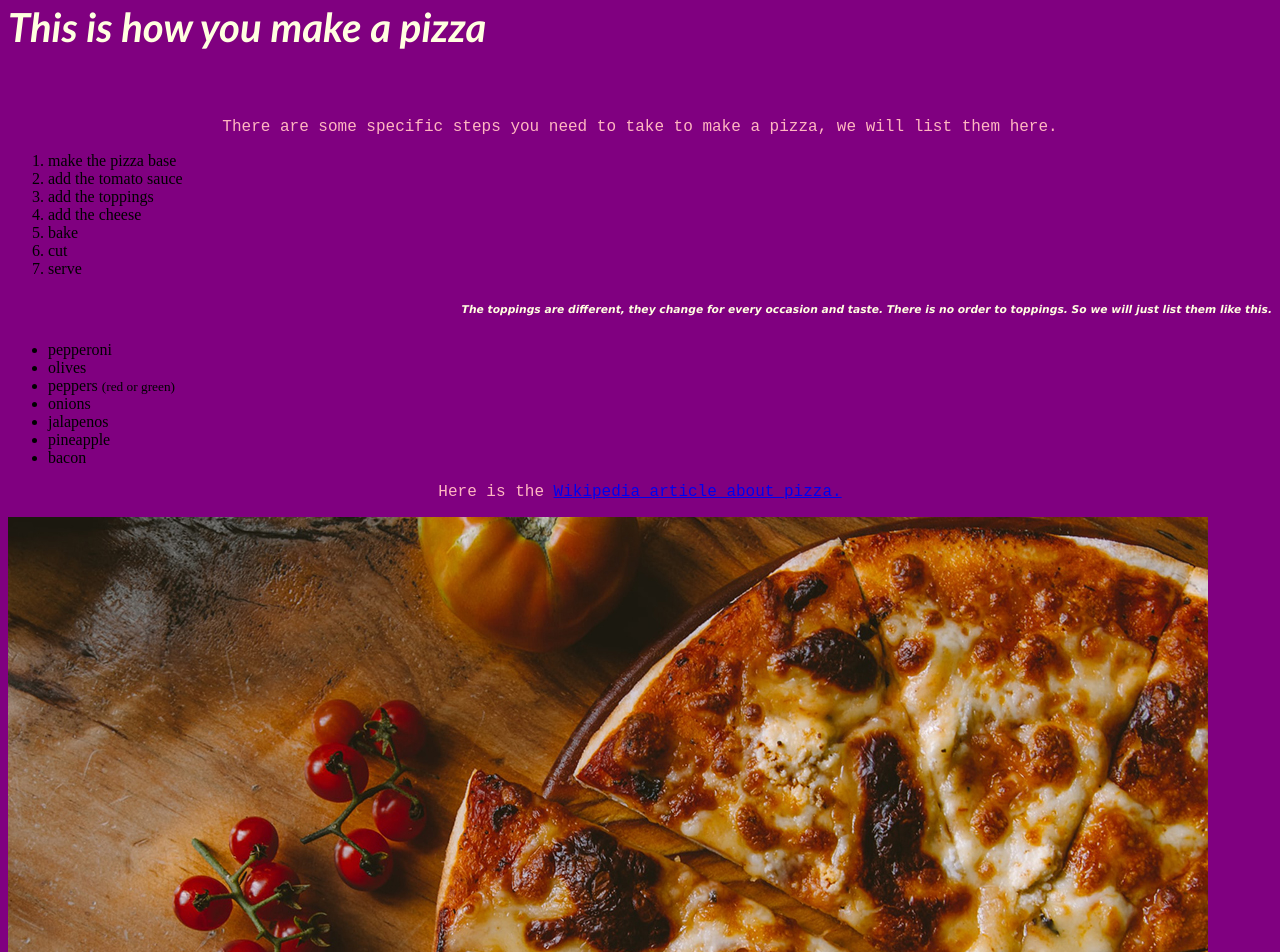
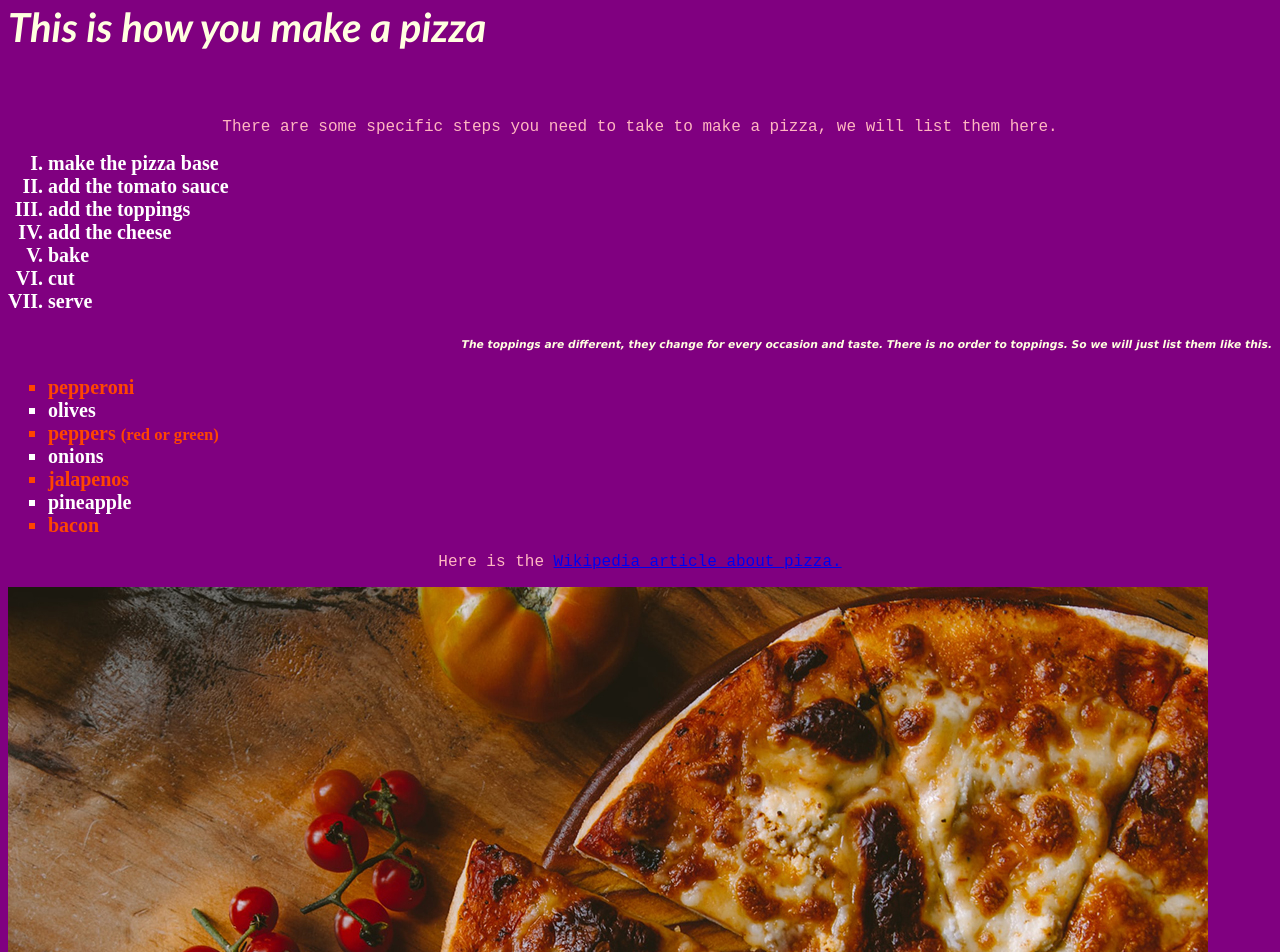
Before and after one commit to finleygrindle/HTML-CSS, a plain HTML site: page index.html in a window 1280 px wide. Shown: the part 1425-2377 px from the top of the page. Drawn offline with Linux system fonts and the light colour scheme.

Commit message:
Added fave class selector

```diff
--- a/index.html
+++ b/index.html
@@ -32,13 +32,13 @@
     <h6>The toppings are different, they change for every occasion and taste. There is no order to toppings. So we will just list them like this.</h6>
 
     <ul>
-        <li>pepperoni</li>
+        <li class="fave">pepperoni</li>
         <li>olives</li>
-        <li>peppers <small>(red or green)</small></li>
+        <li class="fave">peppers <small>(red or green)</small></li>
         <li>onions</li>
-        <li>jalapenos</li>
+        <li class="fave">jalapenos</li>
         <li>pineapple</li>
-        <li>bacon</li>
+        <li class="fave">bacon</li>
     </ul>
 
     <p>Here is the <a href="https://en.wikipedia.org/wiki/Pizza" target="_blank">Wikipedia article about pizza.</a></p>
--- a/styles.css
+++ b/styles.css
@@ -32,3 +32,21 @@ h2 {
     font-size: 40px;
     text-align: left;
 }
+
+ul {
+    list-style-type: square;
+}
+
+ol {
+    list-style-type: upper-roman;
+}
+
+li {
+    color: white;
+    font-size: 20px;
+    font-weight: bold;
+}
+
+.fave{
+    color: orangered;
+}
```
